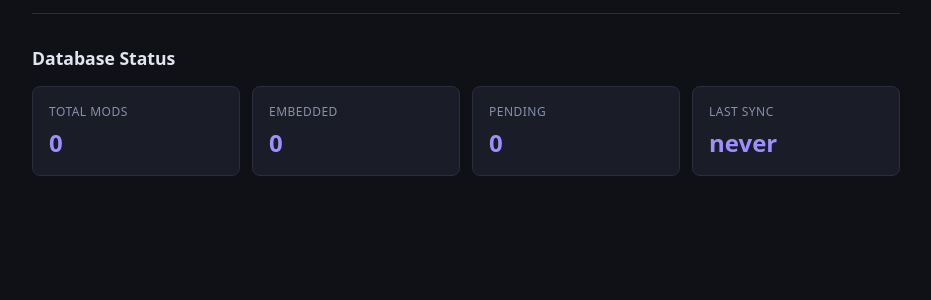
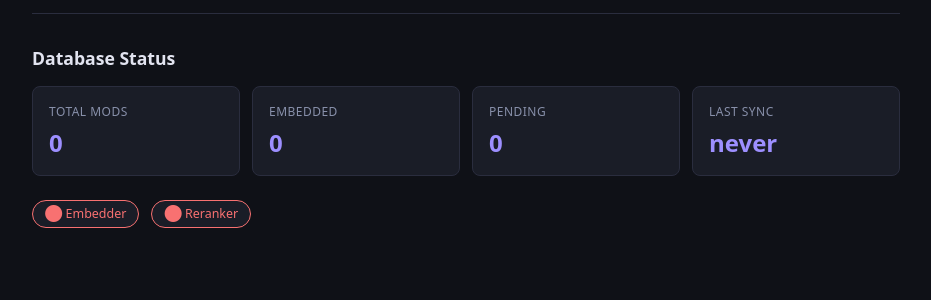
Before and after one commit to SnowBigSeal/mod_semantic_search, a FastAPI app: page / in a window 1280 px wide. Shown: the part 308-608 px from the top of the page, without its empty margins (174-1105 px from the left). Run offline with FastAPI, Linux system fonts and the light colour scheme; data that the repository does not hold is empty.

Commit message:
feat: inference server health indicators on status panel
- GET /api/inference/health pings /health on embedder + reranker (3s timeout)
- Returns ok / unreachable / http_NNN per server
- Status page shows two colour-coded pills: green=ok, red=error
- Pills re-poll every 30s automatically

Co-authored-by: Copilot <223556219+Copilot@users.noreply.github.com>

```diff
--- a/web/app.py
+++ b/web/app.py
@@ -202,9 +202,23 @@ async def status():
     }
 
 
-# ── API: jobs ─────────────────────────────────────────────────────────────────
+@app.get("/api/inference/health")
+async def inference_health():
+    cfg = config.load()
+    servers = {
+        "embedder": cfg["inference"]["embedding_url"].rstrip("/"),
+        "reranker": cfg["inference"]["reranker_url"].rstrip("/"),
+    }
+    result = {}
+    for name, base_url in servers.items():
+        try:
+            with httpx.Client(timeout=3) as client:
+                r = client.get(f"{base_url}/health")
+            result[name] = "ok" if r.status_code == 200 else f"http_{r.status_code}"
+        except Exception as exc:
+            result[name] = "unreachable"
+    return result
 
-# ── API: jobs ─────────────────────────────────────────────────────────────────
 
 class JobRequest(BaseModel):
     action: str
--- a/web/static/style.css
+++ b/web/static/style.css
@@ -301,3 +301,16 @@ button[type="submit"]:disabled { opacity: 0.5; cursor: default; }
   padding: 0.5rem 0.75rem; text-align: left; border-bottom: 1px solid var(--border);
 }
 #breakdown-table th { color: var(--muted); font-weight: normal; font-size: 0.75rem; text-transform: uppercase; }
+
+/* ── Inference health pills ──────────────────────────────────────────────── */
+.inference-health {
+  display: flex; gap: 0.75rem; margin-top: 1rem; flex-wrap: wrap;
+}
+.health-pill {
+  font-size: 0.78rem; padding: 0.3rem 0.75rem;
+  border-radius: 999px; border: 1px solid var(--border);
+  background: var(--surface); cursor: default; user-select: none;
+}
+.health-pill[data-state="checking"] { color: var(--muted); }
+.health-pill[data-state="ok"]    { color: #4ade80; border-color: #4ade80; }
+.health-pill[data-state="error"] { color: #f87171; border-color: #f87171; }
--- a/web/templates/index.html
+++ b/web/templates/index.html
@@ -85,6 +85,10 @@
       <div class="stat-card" id="stat-embedded"><span class="stat-label">Embedded</span><span class="stat-value">—</span></div>
       <div class="stat-card" id="stat-pending"><span class="stat-label">Pending</span><span class="stat-value">—</span></div>
       <div class="stat-card" id="stat-sync"><span class="stat-label">Last sync</span><span class="stat-value">—</span></div>
+    </div>
+    <div id="inference-health" class="inference-health">
+      <span class="health-pill" id="health-embedder" data-state="checking">⬤ Embedder</span>
+      <span class="health-pill" id="health-reranker" data-state="checking">⬤ Reranker</span>
     </div>
     <div id="embed-progress" hidden>
       <div class="progress-header">
@@ -250,7 +254,27 @@ function escHtml(str) {
   return (str || '').replace(/&/g,'&amp;').replace(/</g,'&lt;').replace(/>/g,'&gt;').replace(/"/g,'&quot;');
 }
 
+async function loadInferenceHealth() {
+  try {
+    const data = await (await fetch('/api/inference/health')).json();
+    for (const [key, status] of Object.entries(data)) {
+      const el = document.getElementById(`health-${key}`);
+      if (!el) continue;
+      const ok = status === 'ok';
+      el.dataset.state = ok ? 'ok' : 'error';
+      el.title = ok ? 'Reachable' : status;
+    }
+  } catch(e) {
+    ['embedder','reranker'].forEach(k => {
+      const el = document.getElementById(`health-${k}`);
+      if (el) { el.dataset.state = 'error'; el.title = 'Request failed'; }
+    });
+  }
+  setTimeout(loadInferenceHealth, 30000);
+}
+
 loadStatus();
+loadInferenceHealth();
 </script>
 </body>
 </html>
```
